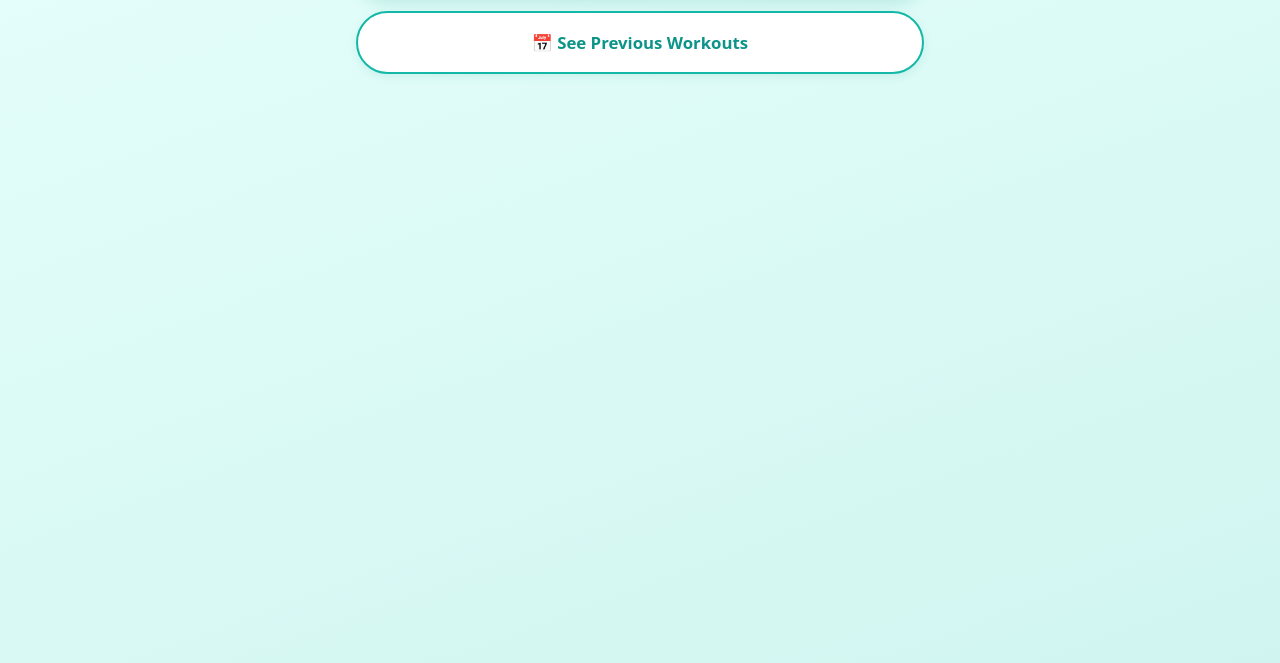
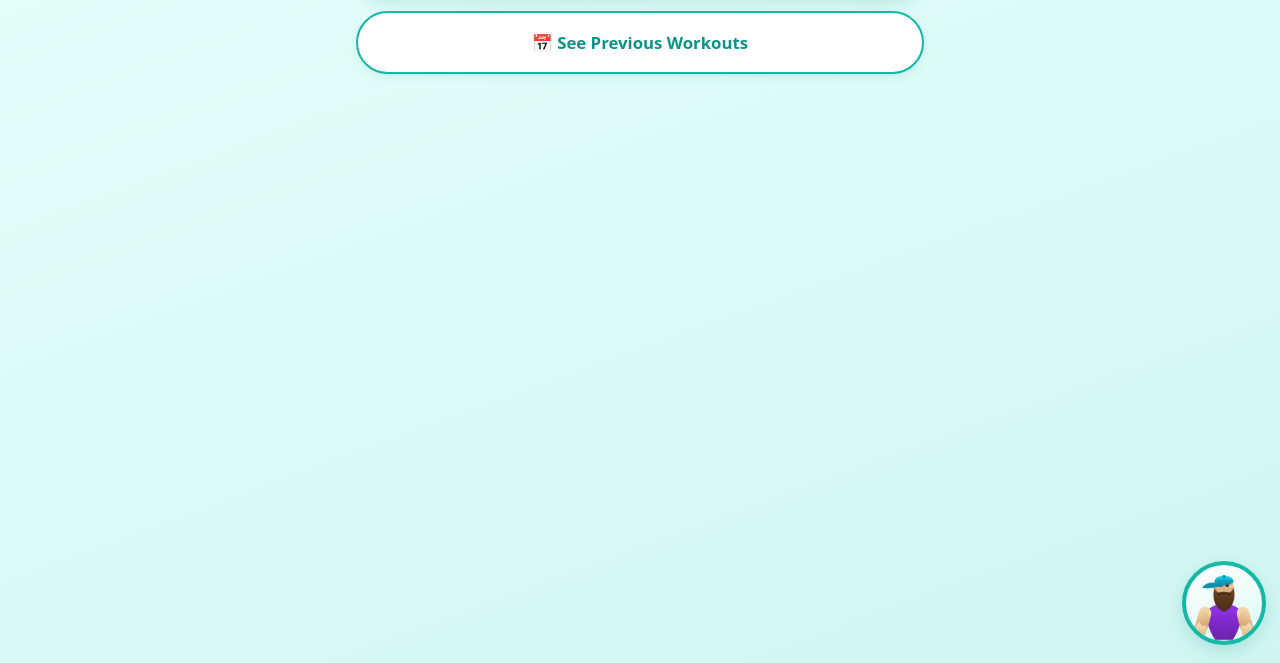
Before and after one commit to KCMak653/sandi-workout, a plain HTML site: page index.html in a window 1280 px wide. Shown: the part 137-800 px from the top of the page. Drawn offline with Linux system fonts and the light colour scheme.

Commit message:
add trav

```diff
--- a/index.html
+++ b/index.html
@@ -13,6 +13,7 @@
 </head>
 <body>
   <div id="app"></div>
+  <div id="travis"></div>
   <script type="module" src="src/ui/app.js"></script>
 </body>
 </html>
--- a/src/ui/app.js
+++ b/src/ui/app.js
@@ -6,6 +6,7 @@ import { renderWorkout } from './workout.js';
 import { renderExercise } from './exercise.js';
 import { renderPrevious } from './previous.js';
 import { renderSession } from './session.js';
+import { mountTravis } from './travis.js';
 
 export const app = {
   state: {
@@ -38,3 +39,4 @@ export const app = {
 };
 
 app.render();
+mountTravis();
--- a/src/ui/dom.js
+++ b/src/ui/dom.js
@@ -6,6 +6,7 @@ export function el(tag, props = {}, children = []) {
     if (value == null) continue;
     if (key === 'class') node.className = value;
     else if (key === 'text') node.textContent = value;
+    else if (key === 'html') node.innerHTML = value;
     else if (key.startsWith('on') && typeof value === 'function') {
       node.addEventListener(key.slice(2).toLowerCase(), value);
     } else {
--- /dev/null
+++ b/src/ui/travis.js
@@ -0,0 +1,127 @@
+// The mascot: a bearded, capped, muscle-shirt guy who flexes on tap.
+
+import { el } from './dom.js';
+
+const AVATAR = `
+<svg viewBox="0 0 120 120" aria-hidden="true">
+  <defs>
+    <linearGradient id="skin" x1="0" y1="0" x2="0" y2="1">
+      <stop offset="0" stop-color="#f4d3a7"/>
+      <stop offset="1" stop-color="#d4a574"/>
+    </linearGradient>
+    <linearGradient id="shirt" x1="0" y1="0" x2="0" y2="1">
+      <stop offset="0" stop-color="#9333ea"/>
+      <stop offset="1" stop-color="#6b21a8"/>
+    </linearGradient>
+    <linearGradient id="beard" x1="0" y1="0" x2="0" y2="1">
+      <stop offset="0" stop-color="#6b4423"/>
+      <stop offset="1" stop-color="#4a2c17"/>
+    </linearGradient>
+    <linearGradient id="cap" x1="0" y1="0" x2="0" y2="1">
+      <stop offset="0" stop-color="#22d3ee"/>
+      <stop offset="1" stop-color="#0891b2"/>
+    </linearGradient>
+  </defs>
+
+  <!-- Thick muscular neck -->
+  <rect x="47" y="46" width="26" height="24" rx="3" fill="url(#skin)"/>
+  <rect x="49" y="46" width="22" height="22" rx="2" fill="#c79660" opacity="0.3"/>
+
+  <!-- Purple muscle shirt: broad chest, straight taper down to a narrow waist -->
+  <path d="M30,76
+           C36,68 44,63 52,62
+           C56,66 64,66 68,62
+           C76,63 84,68 90,76
+           C87,92 81,107 74,118
+           L46,118
+           C39,107 33,92 30,76 Z" fill="url(#shirt)"/>
+
+  <!-- Muscle definition lines -->
+  <path d="M60,72 L60,118" stroke="#7c3aed" stroke-width="2" opacity="0.4"/>
+  <path d="M45,79 C52,83 56,85 60,85" stroke="#7c3aed" stroke-width="2" fill="none" opacity="0.3"/>
+  <path d="M75,79 C68,83 64,85 60,85" stroke="#7c3aed" stroke-width="2" fill="none" opacity="0.3"/>
+
+  <!-- Head -->
+  <circle cx="60" cy="34" r="15" fill="url(#skin)"/>
+  <ellipse cx="47" cy="36" rx="3.5" ry="4" fill="url(#skin)"/>
+  <ellipse cx="73" cy="36" rx="3.5" ry="4" fill="url(#skin)"/>
+
+  <!-- Full thick beard -->
+  <path d="M45,36
+           C42,46 43,56 48,64
+           C52,70 56,72 60,74
+           C64,72 68,70 72,64
+           C77,56 78,46 75,36
+           C73,42 68,45 60,45
+           C52,45 47,42 45,36 Z" fill="url(#beard)"/>
+
+  <!-- Mouth: hidden at rest; when speaking the beard parts, mustache lifts, round mouth opens -->
+  <g class="mouth-closed">
+    <path d="M51,46 Q60,42 69,46" stroke="#4a2c17" stroke-width="3.5" fill="none" stroke-linecap="round"/>
+  </g>
+  <g class="mouth-open">
+    <ellipse cx="60" cy="51" rx="7" ry="5.5" fill="url(#skin)"/>
+    <path d="M50,43 Q60,39 70,43" stroke="#4a2c17" stroke-width="3.5" fill="none" stroke-linecap="round"/>
+    <circle cx="60" cy="51" r="4.5" fill="#1a0f08"/>
+  </g>
+
+  <!-- Eyes and face -->
+  <circle cx="55" cy="32" r="2.5" fill="#2d1810"/>
+  <circle cx="65" cy="32" r="2.5" fill="#2d1810"/>
+  <rect x="50" y="28" width="8" height="2.5" fill="#4a2c17"/>
+  <rect x="62" y="28" width="8" height="2.5" fill="#4a2c17"/>
+  <path d="M60,34 L60,38" stroke="#d4a574" stroke-width="2" stroke-linecap="round"/>
+
+  <!-- Baseball cap -->
+  <path d="M45,26 C45,14 75,14 75,26 L75,28 L45,28 Z" fill="url(#cap)"/>
+  <path d="M45,28 C36,27 30,30 25,36 C40,38 56,34 75,28" fill="#0891b2"/>
+  <circle cx="60" cy="18" r="2.5" fill="#0891b2"/>
+
+  <!-- Rest arms - hanging at sides -->
+  <g class="arms-rest">
+    <path d="M30,76 L24,98" stroke="url(#skin)" stroke-width="20" stroke-linecap="round"/>
+    <path d="M24,98 L21,118" stroke="url(#skin)" stroke-width="17" stroke-linecap="round"/>
+    <ellipse cx="28" cy="84" rx="9" ry="12" transform="rotate(-15 28 84)" fill="url(#skin)"/>
+
+    <path d="M90,76 L96,98" stroke="url(#skin)" stroke-width="20" stroke-linecap="round"/>
+    <path d="M96,98 L99,118" stroke="url(#skin)" stroke-width="17" stroke-linecap="round"/>
+    <ellipse cx="92" cy="84" rx="9" ry="12" transform="rotate(15 92 84)" fill="url(#skin)"/>
+  </g>
+
+  <!-- Flex arms - double biceps -->
+  <g class="arms-flex">
+    <path d="M32,78 L12,64" stroke="url(#skin)" stroke-width="22" stroke-linecap="round"/>
+    <path d="M12,64 L16,44" stroke="url(#skin)" stroke-width="18" stroke-linecap="round"/>
+    <ellipse cx="18" cy="68" rx="12" ry="16" transform="rotate(-30 18 68)" fill="url(#skin)"/>
+    <circle cx="16" cy="42" r="9" fill="url(#skin)"/>
+
+    <path d="M88,78 L108,64" stroke="url(#skin)" stroke-width="22" stroke-linecap="round"/>
+    <path d="M108,64 L104,44" stroke="url(#skin)" stroke-width="18" stroke-linecap="round"/>
+    <ellipse cx="102" cy="68" rx="12" ry="16" transform="rotate(30 102 68)" fill="url(#skin)"/>
+    <circle cx="104" cy="42" r="9" fill="url(#skin)"/>
+  </g>
+</svg>`;
+
+let timer;
+
+export function mountTravis() {
+  const host = document.getElementById('travis');
+  if (!host) return;
+
+  const bubble = el('div', { class: 'travis-bubble', text: "Let's Gooo" });
+  const avatar = el('button', {
+    class: 'travis-avatar',
+    type: 'button',
+    'aria-label': 'Say hello',
+    html: AVATAR,
+  });
+  const widget = el('div', { class: 'travis' }, [bubble, avatar]);
+
+  avatar.addEventListener('click', () => {
+    widget.classList.add('flex');
+    clearTimeout(timer);
+    timer = setTimeout(() => widget.classList.remove('flex'), 1500);
+  });
+
+  host.append(widget);
+}
--- a/styles.css
+++ b/styles.css
@@ -261,3 +261,97 @@ input:focus {
 .note { color: var(--muted); }
 
 .footer-actions { margin-top: 26px; }
+
+/* Mascot */
+#travis {
+  position: fixed;
+  right: 14px;
+  bottom: calc(14px + env(safe-area-inset-bottom, 0px));
+  z-index: 50;
+}
+
+.travis {
+  position: relative;
+  display: flex;
+  flex-direction: column;
+  align-items: flex-end;
+}
+
+.travis-avatar {
+  width: 84px;
+  height: 84px;
+  padding: 0;
+  border: 4px solid var(--accent-2);
+  border-radius: 50%;
+  background: linear-gradient(160deg, #ffffff, #d9fbf5);
+  box-shadow: var(--shadow);
+  overflow: hidden;
+  cursor: pointer;
+  animation: travis-bob 3.2s ease-in-out infinite;
+}
+
+.travis-avatar svg { display: block; width: 100%; height: 100%; }
+.travis-avatar:active { transform: scale(0.95); }
+
+.travis .arms-flex { display: none; }
+.travis.flex .arms-rest { display: none; }
+.travis.flex .arms-flex { display: block; }
+
+.travis .mouth-open { display: none; }
+.travis.flex .mouth-closed { display: none; }
+.travis.flex .mouth-open { display: block; }
+
+.travis.flex .travis-avatar { animation: travis-flex 0.5s ease; }
+
+.travis-bubble {
+  position: absolute;
+  right: 92px;
+  bottom: 30px;
+  padding: 8px 14px;
+  background: #ffffff;
+  color: var(--accent);
+  border: 2px solid var(--accent-2);
+  border-radius: 14px;
+  font-weight: 700;
+  white-space: nowrap;
+  box-shadow: 0 4px 12px rgba(13, 148, 136, 0.18);
+  opacity: 0;
+  transform: translateY(6px) scale(0.9);
+  transform-origin: bottom right;
+  pointer-events: none;
+  transition: opacity 0.15s ease, transform 0.15s ease;
+}
+
+.travis-bubble::after {
+  content: '';
+  position: absolute;
+  right: -7px;
+  bottom: 14px;
+  width: 12px;
+  height: 12px;
+  background: #ffffff;
+  border-right: 2px solid var(--accent-2);
+  border-bottom: 2px solid var(--accent-2);
+  transform: rotate(-45deg);
+}
+
+.travis.flex .travis-bubble {
+  opacity: 1;
+  transform: translateY(0) scale(1);
+}
+
+@keyframes travis-bob {
+  0%, 100% { transform: translateY(0); }
+  50% { transform: translateY(-4px); }
+}
+
+@keyframes travis-flex {
+  0% { transform: scale(1); }
+  40% { transform: scale(1.12) rotate(-3deg); }
+  70% { transform: scale(1.08) rotate(3deg); }
+  100% { transform: scale(1); }
+}
+
+@media (prefers-reduced-motion: reduce) {
+  .travis-avatar { animation: none; }
+}
```
